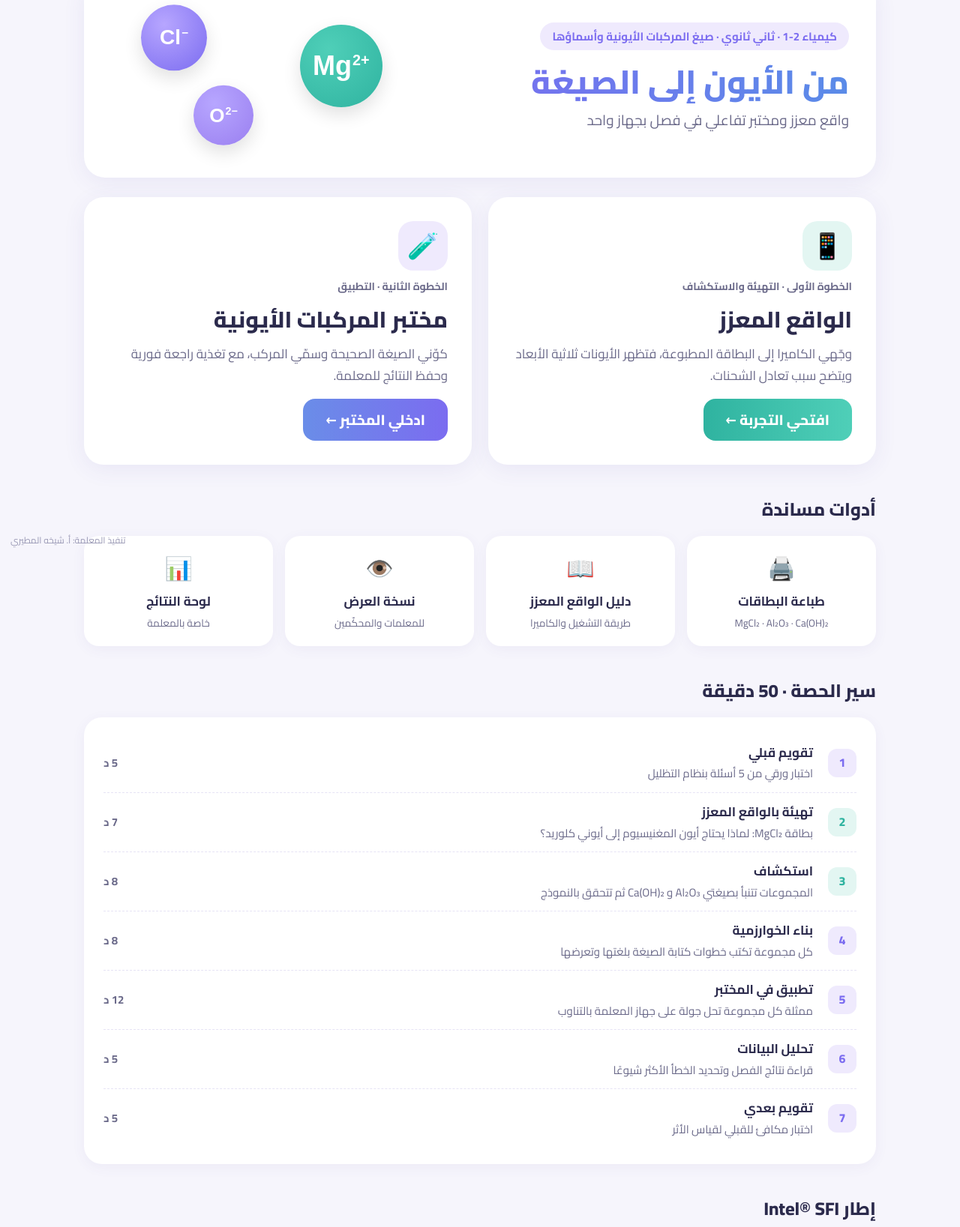
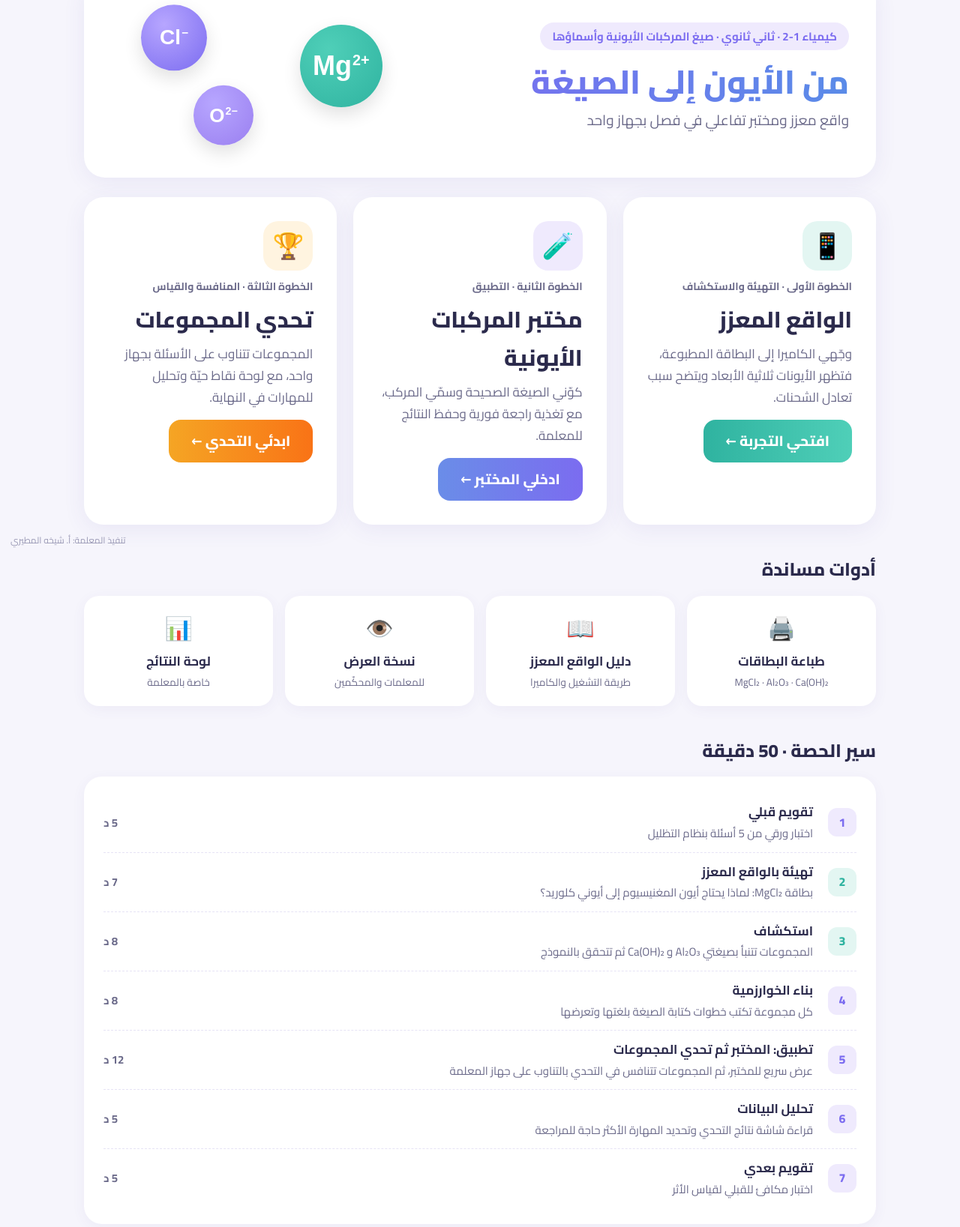
Before and after one commit to shaikhah-chem/ar-ionic, a plain HTML site: page hub.html in a window 1280 px wide. Shown: the part 59-1696 px from the top of the page at 75% size. Drawn offline with Linux system fonts and the light colour scheme.

Commit message:
Modify grid layout and add team challenge section
Updated grid layout and added new competition section.

```diff
--- a/hub.html
+++ b/hub.html
@@ -28,7 +28,7 @@
   @keyframes float{50%{transform:translateY(-10px)}}
   .ion span{direction:ltr}
 
-  .big{display:grid;grid-template-columns:1fr 1fr;gap:22px;margin-top:26px}
+  .big{display:grid;grid-template-columns:repeat(3,1fr);gap:22px;margin-top:26px}
   .bigcard{display:block;text-decoration:none;color:inherit;background:var(--card);border-radius:26px;padding:30px;box-shadow:0 6px 30px rgba(80,70,160,.08);border:2px solid transparent;transition:.2s}
   .bigcard:hover{transform:translateY(-4px);border-color:var(--violet)}
   .step{font-size:14px;font-weight:700;color:var(--muted)}
@@ -39,6 +39,7 @@
   .btn{display:inline-block;margin-top:16px;color:#fff;font-weight:800;font-size:19px;padding:12px 30px;border-radius:16px}
   .ar .btn{background:linear-gradient(90deg,var(--teal),var(--teal2))}
   .lab .btn{background:linear-gradient(90deg,#6a8de8,var(--violet))}
+  .team .icon{background:#fff4e0} .team .btn{background:linear-gradient(90deg,#f5a524,#f97316)}
 
   h3{font-size:24px;font-weight:800;margin:40px 0 14px}
   .small{display:grid;grid-template-columns:repeat(4,1fr);gap:16px}
@@ -69,7 +70,7 @@
 
   <header>
     <div>
-      <span class="chip">كيمياء 2-1 · ثاني ثانوي · صيغ المركبات الأيونية وأسماؤها</span>
+      <span class="chip">كيمياء <bdi dir="ltr">2-1</bdi> · ثاني ثانوي · صيغ المركبات الأيونية وأسماؤها</span>
       <h1>من الأيون إلى الصيغة</h1>
       <p class="sub">واقع معزز ومختبر تفاعلي في فصل بجهاز واحد</p>
     </div>
@@ -95,6 +96,13 @@
       <p>كوّني الصيغة الصحيحة وسمّي المركب، مع تغذية راجعة فورية وحفظ النتائج للمعلمة.</p>
       <span class="btn">ادخلي المختبر ←</span>
     </a>
+    <a class="bigcard team" href="team.html" target="_blank" rel="noopener">
+      <div class="icon">🏆</div>
+      <div class="step">الخطوة الثالثة · المنافسة والقياس</div>
+      <h2>تحدي المجموعات</h2>
+      <p>المجموعات تتناوب على الأسئلة بجهاز واحد، مع لوحة نقاط حيّة وتحليل للمهارات في النهاية.</p>
+      <span class="btn">ابدئي التحدي ←</span>
+    </a>
   </div>
 
   <h3>أدوات مساندة</h3>
@@ -111,8 +119,8 @@
     <div class="row t"><div class="num">2</div><div><b>تهيئة بالواقع المعزز</b><br><span>بطاقة MgCl₂: لماذا يحتاج أيون المغنيسيوم إلى أيوني كلوريد؟</span></div><div class="min">7 د</div></div>
     <div class="row t"><div class="num">3</div><div><b>استكشاف</b><br><span>المجموعات تتنبأ بصيغتي Al₂O₃ و Ca(OH)₂ ثم تتحقق بالنموذج</span></div><div class="min">8 د</div></div>
     <div class="row"><div class="num">4</div><div><b>بناء الخوارزمية</b><br><span>كل مجموعة تكتب خطوات كتابة الصيغة بلغتها وتعرضها</span></div><div class="min">8 د</div></div>
-    <div class="row"><div class="num">5</div><div><b>تطبيق في المختبر</b><br><span>ممثلة كل مجموعة تحل جولة على جهاز المعلمة بالتناوب</span></div><div class="min">12 د</div></div>
-    <div class="row"><div class="num">6</div><div><b>تحليل البيانات</b><br><span>قراءة نتائج الفصل وتحديد الخطأ الأكثر شيوعًا</span></div><div class="min">5 د</div></div>
+    <div class="row"><div class="num">5</div><div><b>تطبيق: المختبر ثم تحدي المجموعات</b><br><span>عرض سريع للمختبر، ثم المجموعات تتنافس في التحدي بالتناوب على جهاز المعلمة</span></div><div class="min">12 د</div></div>
+    <div class="row"><div class="num">6</div><div><b>تحليل البيانات</b><br><span>قراءة شاشة نتائج التحدي وتحديد المهارة الأكثر حاجة للمراجعة</span></div><div class="min">5 د</div></div>
     <div class="row"><div class="num">7</div><div><b>تقويم بعدي</b><br><span>اختبار مكافئ للقبلي لقياس الأثر</span></div><div class="min">5 د</div></div>
   </div>
 
```
